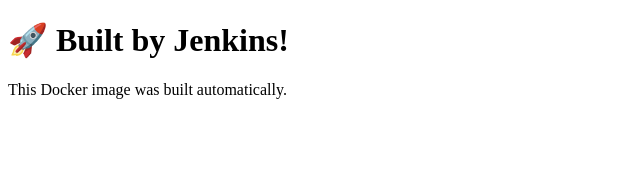
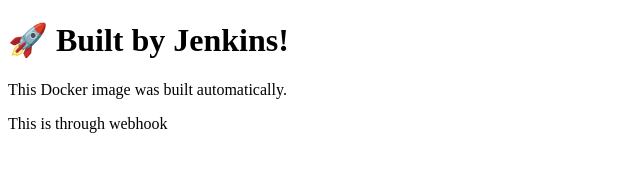
Before and after one commit to WasOnce1/Devops, a plain HTML site: page index.html in a window 1280 px wide. Shown: the whole page, without its empty margins (0-640 px from the left). Drawn offline with Linux system fonts and the light colour scheme.

Commit message:
webhook edit

```diff
--- a/index.html
+++ b/index.html
@@ -6,5 +6,6 @@
 <body>
   <h1>🚀 Built by Jenkins!</h1>
   <p>This Docker image was built automatically.</p>
+  <p>This is through webhook</p>
 </body>
 </html>
```
